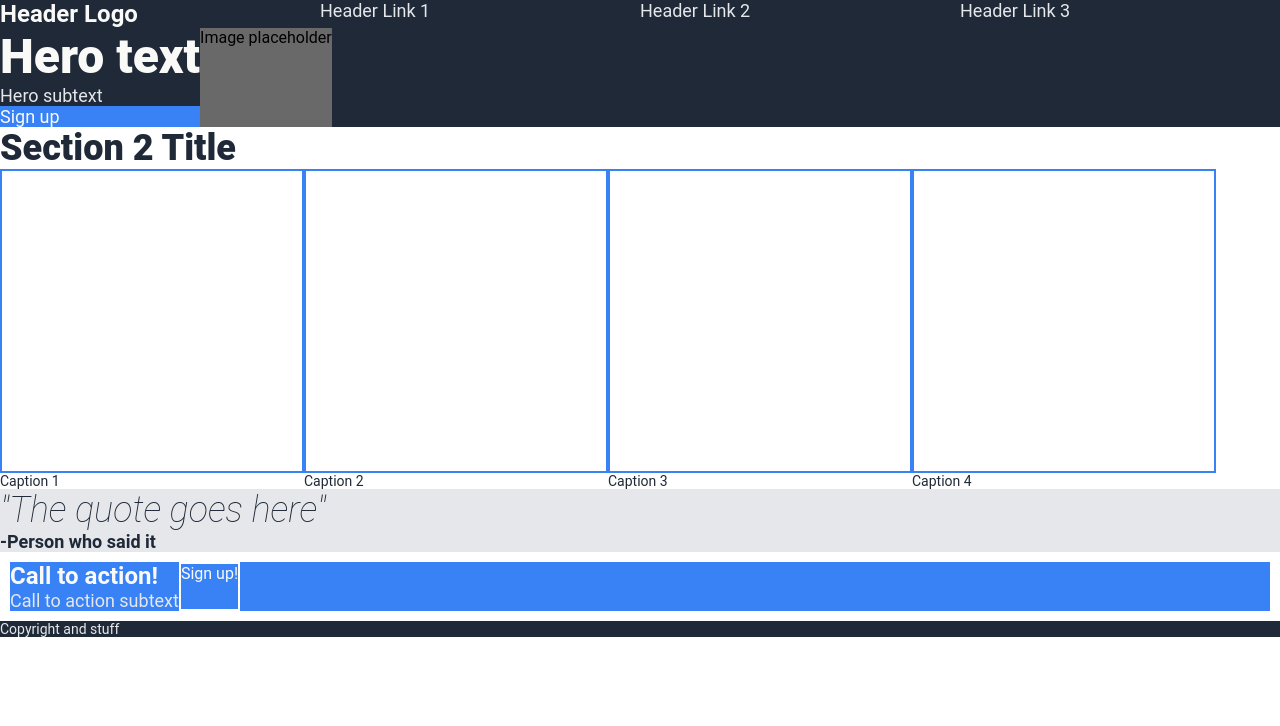
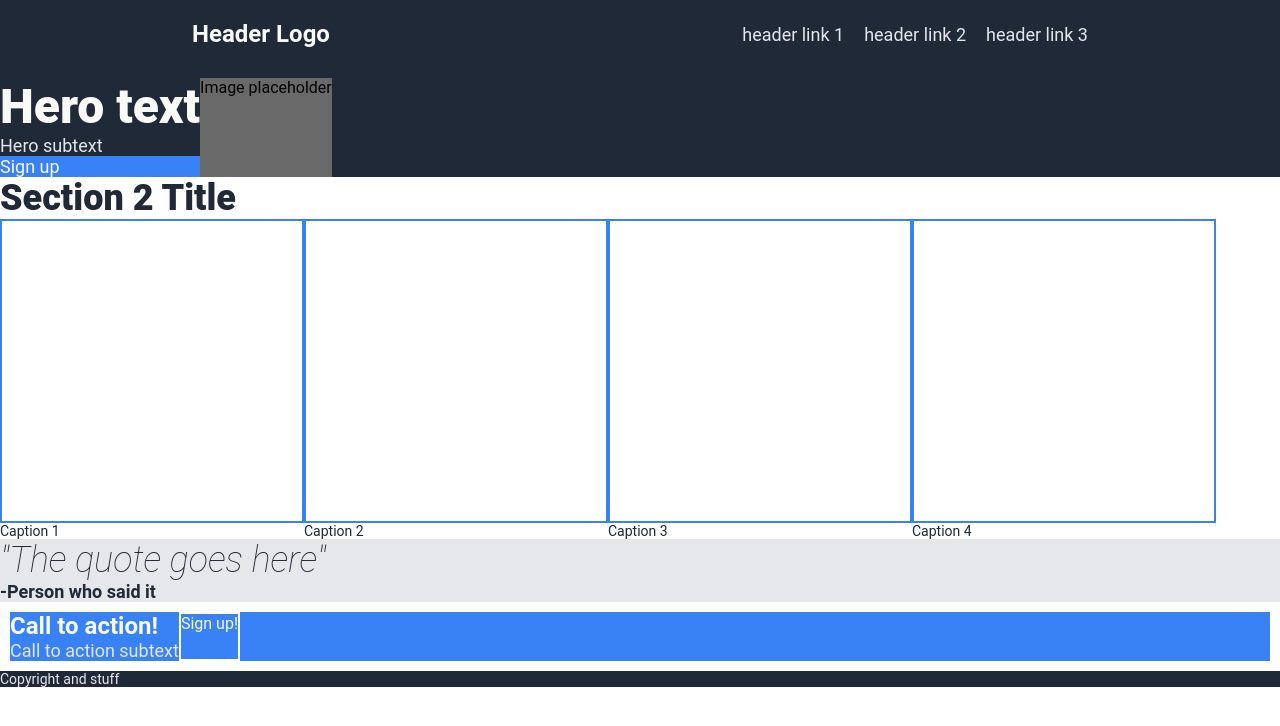
Before and after one commit to nkorotzer/Odin-Practice, a plain HTML site: page index.html in a window 1280 px wide. Drawn offline with Linux system fonts and the light colour scheme.

Commit message:
Header styling

```diff
--- a/index.html
+++ b/index.html
@@ -9,9 +9,9 @@
 <body>
     <header class="header">
         <div class="header-item header-logo light-text-1">Header Logo</div>
-        <div class="header-item header-link sub-text light-text-2 header-link-1">Header Link 1</div>
-        <div class="header-item header-link sub-text light-text-2 header-link-2">Header Link 2</div>
-        <div class="header-item header-link sub-text light-text-2 header-link-3">Header Link 3</div>
+        <div class="header-item header-link sub-text light-text-2 header-link-1">header link 1</div>
+        <div class="header-item header-link sub-text light-text-2 header-link-2">header link 2</div>
+        <div class="header-item header-link sub-text light-text-2 header-link-3">header link 3</div>
     </header>
 
     <div class="section1">
@@ -61,6 +61,7 @@
             <div class="sec4-con-right light-text-1">Sign up!</div>
         </div>
     </div>
+
     <footer class="footer light-text-2">Copyright and stuff</footer>
 </body>
 </html>
--- a/styles.css
+++ b/styles.css
@@ -22,17 +22,20 @@ body {
 .header {
     background-color: #1f2937;
     display: flex;
-    padding: 0;
+    align-items: center;
+    justify-content: center;
+    padding: 20px 15% 30px 15%;
+    gap: 20px;
 }
 
 .header-item {
-    flex: 1;
     margin: 0;
 }
 
 .header-logo {
     font-size: 24px;
     font-weight: bolder;
+    margin-right: auto;
 }
 
 .sub-text {
```
